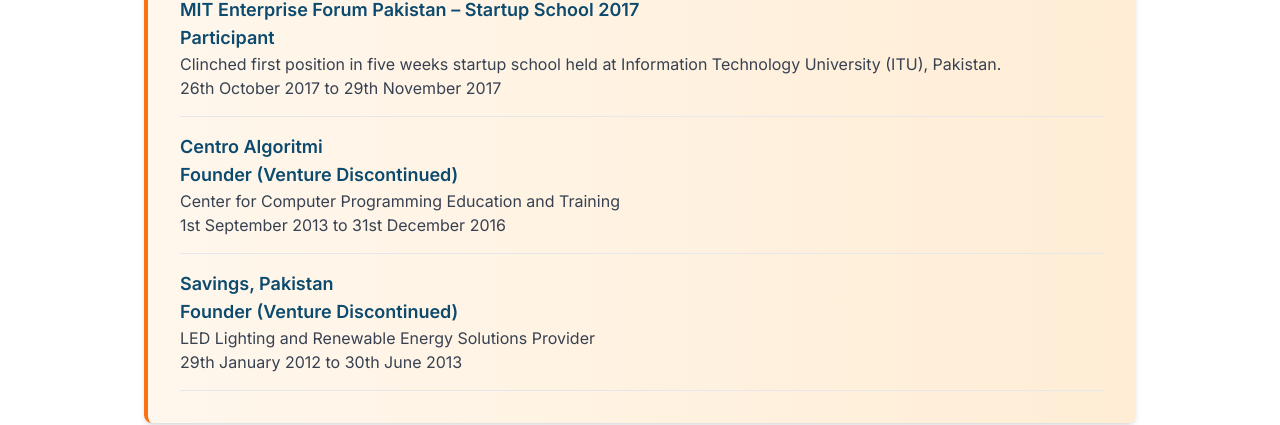
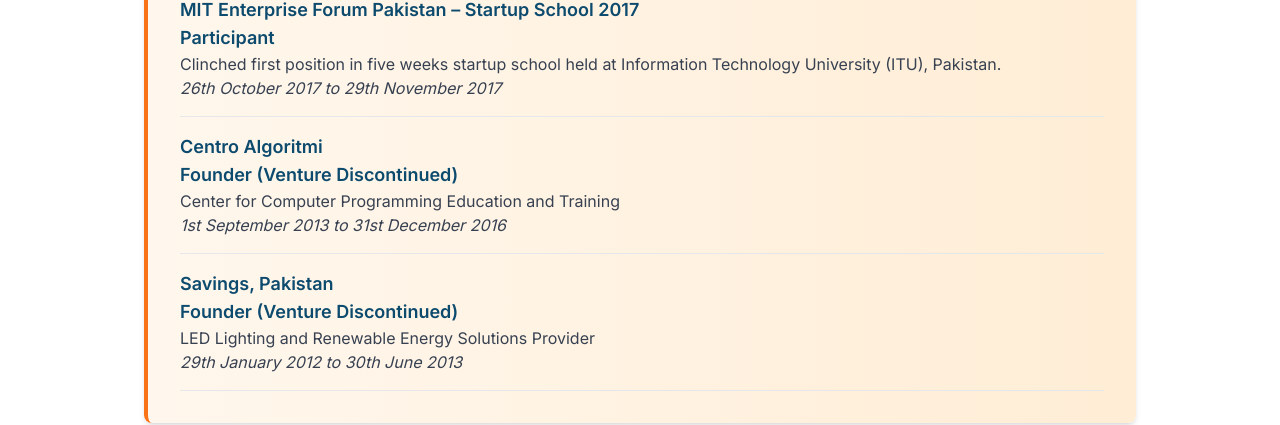
Before and after one commit to drawaisyousaf/drawaisyousaf.github.io, a Next.js app: page /more in a window 1280 px wide. Shown: the part 212-637 px from the top of the page. Built offline with nearby package versions, Linux system fonts and the light colour scheme.

Commit message:
Update page.tsx, text is italic in Entrepreneurships section on More page

```diff
--- a/src/app/more/page.tsx
+++ b/src/app/more/page.tsx
@@ -12,21 +12,21 @@
             <h3 className="text-lg font-semibold text-primary-900">MIT Enterprise Forum Pakistan – Startup School 2017 </h3>
             <h2 className="text-lg font-semibold text-primary-900">Participant</h2>
             <p className="text-gray-700">Clinched first position in five weeks startup school held at Information Technology University (ITU), Pakistan.</p>
-            <p className="text-gray-700">26th October 2017 to 29th November 2017</p>
+            <p className="text-gray-700 italic">26th October 2017 to 29th November 2017</p>
           </div>
 
           <div className="border-b pb-4">
             <h3 className="text-lg font-semibold text-primary-900">Centro Algoritmi</h3>
             <h2 className="text-lg font-semibold text-primary-900">Founder (Venture Discontinued)</h2>
             <p className="text-gray-700">Center for Computer Programming Education and Training</p>
-            <p className="text-gray-700">1st September 2013 to 31st December 2016</p>
+            <p className="text-gray-700 italic">1st September 2013 to 31st December 2016</p>
           </div>
 
           <div className="border-b pb-4">
             <h3 className="text-lg font-semibold text-primary-900">Savings, Pakistan</h3>
             <h2 className="text-lg font-semibold text-primary-900">Founder (Venture Discontinued)</h2>
             <p className="text-gray-700">LED Lighting and Renewable Energy Solutions Provider</p>
-            <p className="text-gray-700">29th January 2012 to 30th June 2013</p>
+            <p className="text-gray-700 italic">29th January 2012 to 30th June 2013</p>
           </div>
         </div>
       </div>
```
